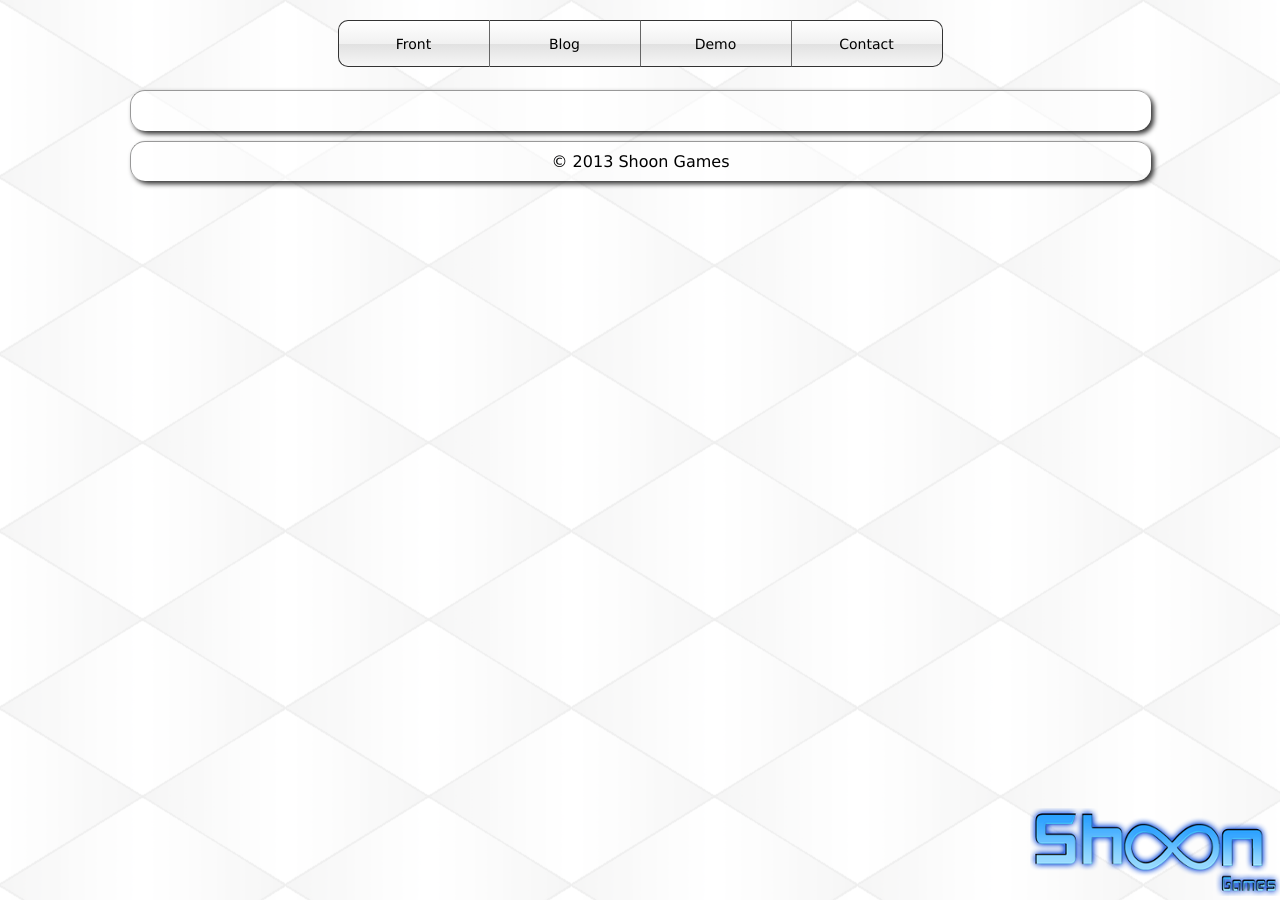
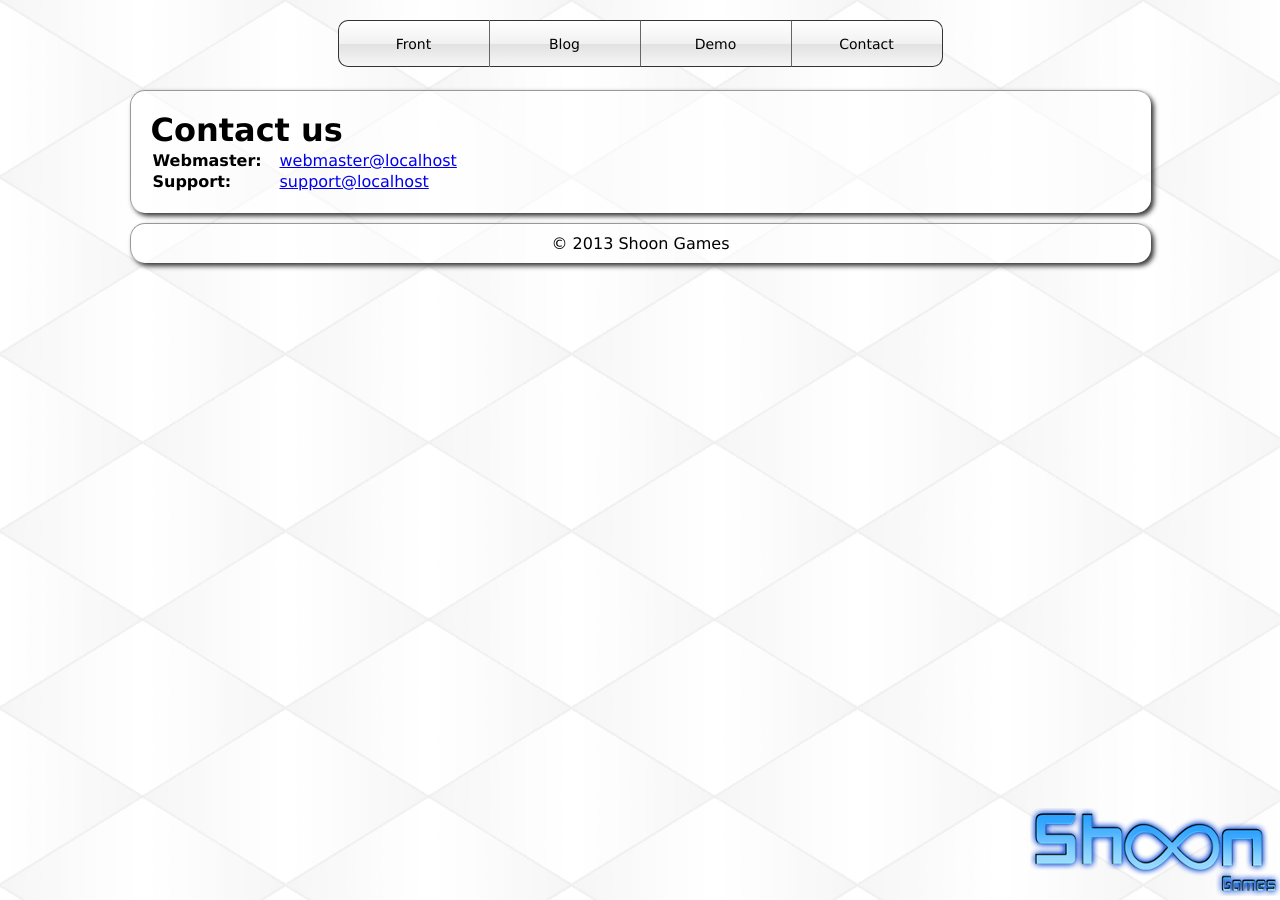
Before and after one commit to TATDK/MomentumWebsite, a Jekyll site: the page built from contact.html, in a window 1280 px wide. Built offline with Jekyll 4.4.1, drawn with Linux system fonts in a browser that asks for light colours.

Commit message:
Added e-mails

```diff
--- a/contact.html
+++ b/contact.html
@@ -1,4 +1,18 @@
 ---
 layout: default
 permalink: /Contact.html
+title: Contact
+javascripts:
+ - 'ma'
 ---
+<h1>Contact us</h1>
+<table>
+    <tr>
+        <td style="width:125px;"><strong>Webmaster:</strong></td>
+        <td><span id="wm"></span></td>
+    </tr>
+    <tr>
+        <td><strong>Support:</strong></td>
+        <td><span id="sp"></span></td>
+    </tr>
+</table>
--- /dev/null
+++ b/scripts/ma.js
@@ -0,0 +1,6 @@
+$(document).ready(function() {
+    var a = $("<a></a>"),b = $("<a></a>"),c = $("#wm"),d = $("#sp"),e = location.hostname,f=function(a) { return [a,e].join('@'); },g='mailto';
+    c.html(b);d.html(a);
+    a.attr('href',g + ':' + f('support')).text(f('support'));
+    b.attr('href',g + ':' + f('webmaster')).text(f('webmaster'));
+});
```
